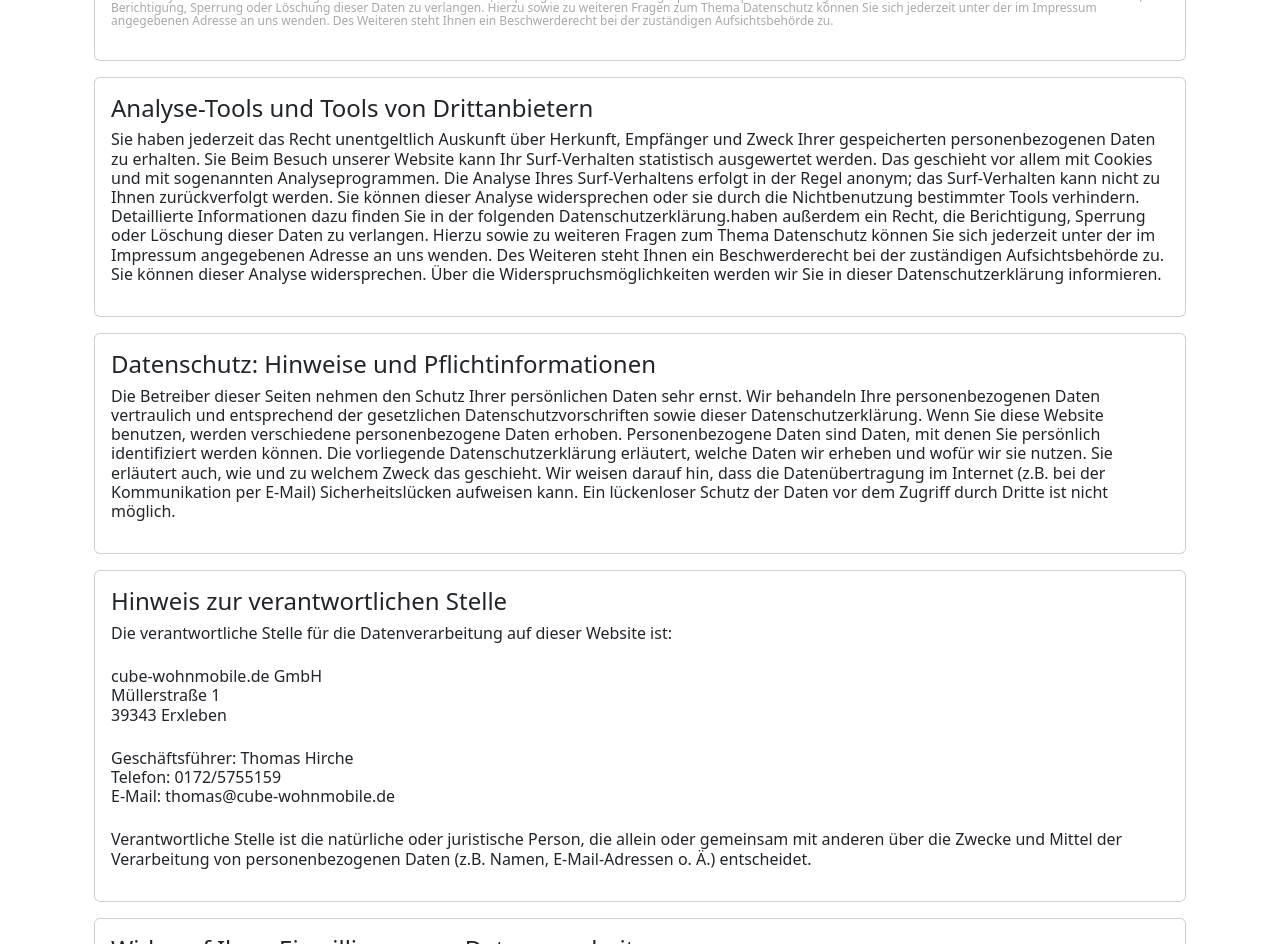
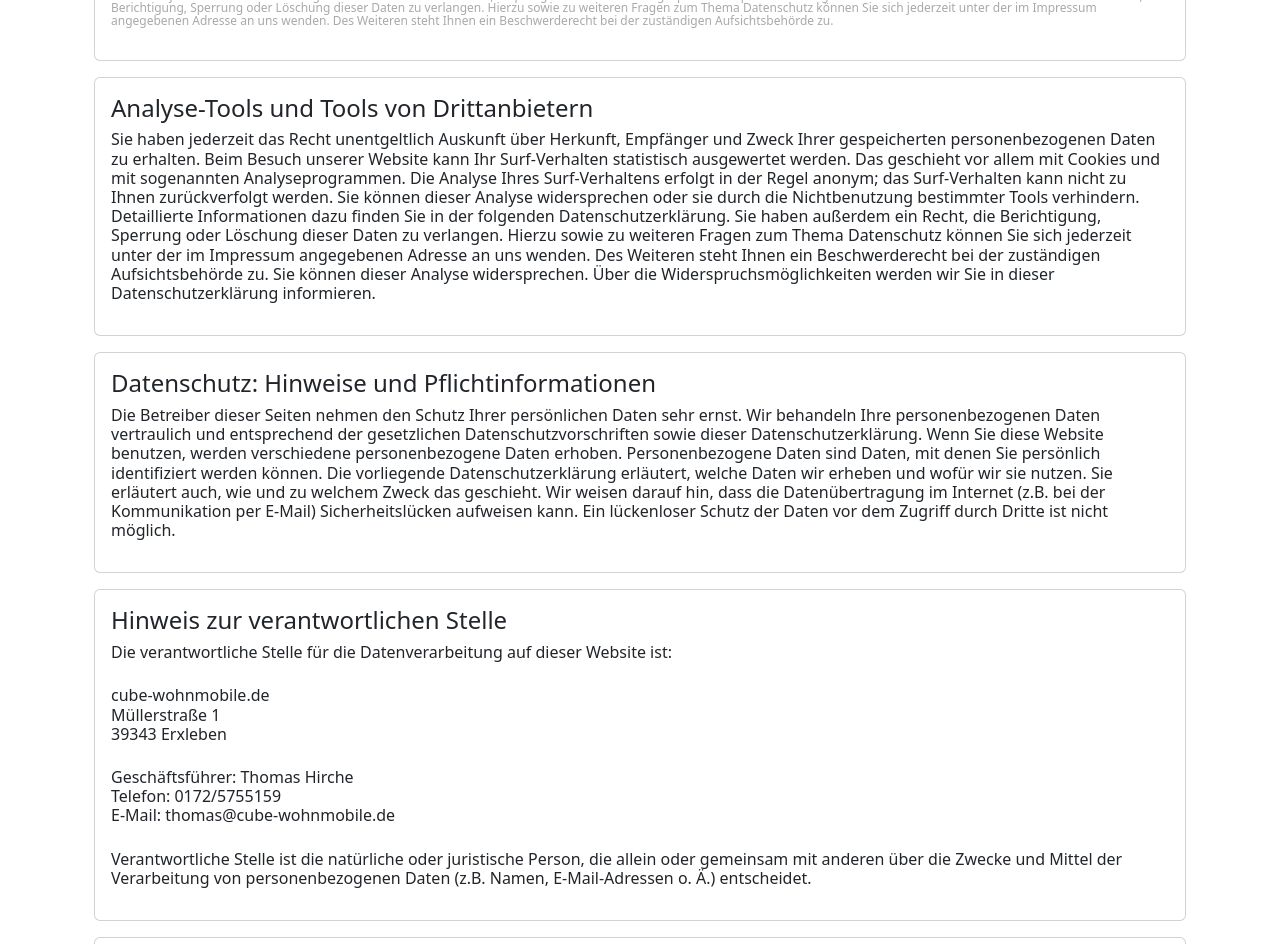
Before and after one commit to dsevenx/cubewm, a React (Create React App) app: page /datenschutz in a window 1280 px wide. Shown: the part 920-1864 px from the top of the page. Built offline with nearby package versions, Linux system fonts and the light colour scheme.

Commit message:
Rechtschreibung

```diff
--- a/src/components/cpimpressumdatenschutz/Datenschutz.js
+++ b/src/components/cpimpressumdatenschutz/Datenschutz.js
@@ -125,19 +125,19 @@ export class Datenschutz extends Component {
                       <div class="hoehe">
                         Sie haben jederzeit das Recht unentgeltlich Auskunft
                         über Herkunft, Empfänger und Zweck Ihrer gespeicherten
-                        personenbezogenen Daten zu erhalten. Sie Beim Besuch
-                        unserer Website kann Ihr Surf-Verhalten statistisch
-                        ausgewertet werden. Das geschieht vor allem mit Cookies
-                        und mit sogenannten Analyseprogrammen. Die Analyse Ihres
+                        personenbezogenen Daten zu erhalten. Beim Besuch unserer
+                        Website kann Ihr Surf-Verhalten statistisch ausgewertet
+                        werden. Das geschieht vor allem mit Cookies und mit
+                        sogenannten Analyseprogrammen. Die Analyse Ihres
                         Surf-Verhaltens erfolgt in der Regel anonym; das
                         Surf-Verhalten kann nicht zu Ihnen zurückverfolgt
                         werden. Sie können dieser Analyse widersprechen oder sie
                         durch die Nichtbenutzung bestimmter Tools verhindern.
                         Detaillierte Informationen dazu finden Sie in der
-                        folgenden Datenschutzerklärung.haben außerdem ein Recht,
-                        die Berichtigung, Sperrung oder Löschung dieser Daten zu
-                        verlangen. Hierzu sowie zu weiteren Fragen zum Thema
-                        Datenschutz können Sie sich jederzeit unter der im
+                        folgenden Datenschutzerklärung. Sie haben außerdem ein
+                        Recht, die Berichtigung, Sperrung oder Löschung dieser
+                        Daten zu verlangen. Hierzu sowie zu weiteren Fragen zum
+                        Thema Datenschutz können Sie sich jederzeit unter der im
                         Impressum angegebenen Adresse an uns wenden. Des
                         Weiteren steht Ihnen ein Beschwerderecht bei der
                         zuständigen Aufsichtsbehörde zu. Sie können dieser
@@ -202,7 +202,7 @@ export class Datenschutz extends Component {
                       </div>
                       <br />
                       <div class="hoehe">
-                        {lBez} GmbH
+                        {lBez}
                         <br />
                         Müllerstraße 1
                         <br />
--- a/src/components/cpimpressumdatenschutz/Impressum.js
+++ b/src/components/cpimpressumdatenschutz/Impressum.js
@@ -4,7 +4,7 @@ import "./impressumdatenschutz.css";
 
 export class Impressum extends Component {
   render() {
-    const lBez = " Cube-Wohnmobile-GmbH ";
+    const lBez = " Cube-Wohnmobile UG ";
 
     return (
       <div className="mt-5 d-flex justify-content-middle">
--- a/src/components/tech/Footer.js
+++ b/src/components/tech/Footer.js
@@ -18,7 +18,7 @@ export class Footer extends Component {
                   </div>
                 </a>
               </Col>
-              <Col>All rights reserved</Col>
+              <Col>all rights reserved</Col>
               <Col>
                 <a href="./datenschutz">
                   {" "}
```
